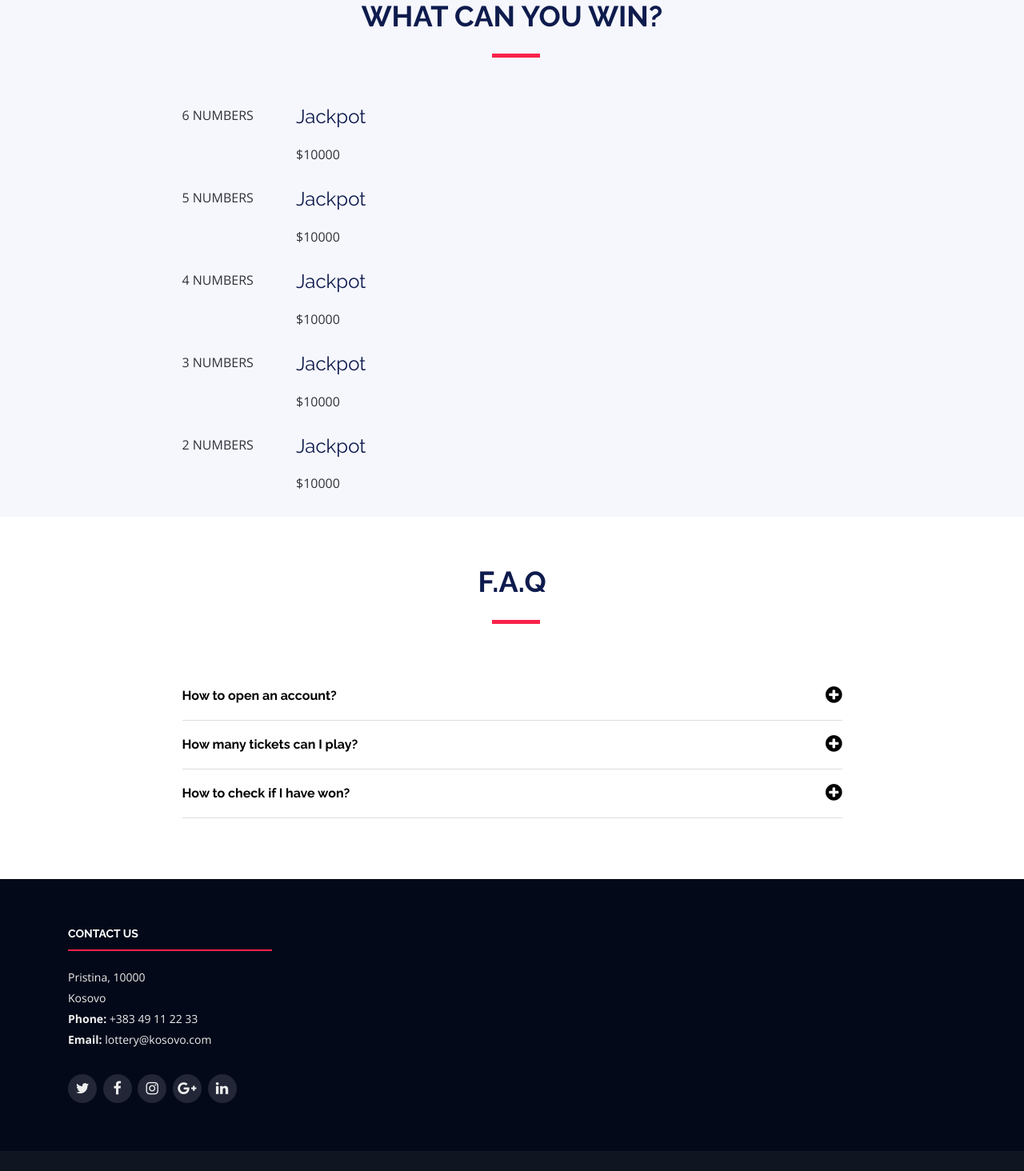
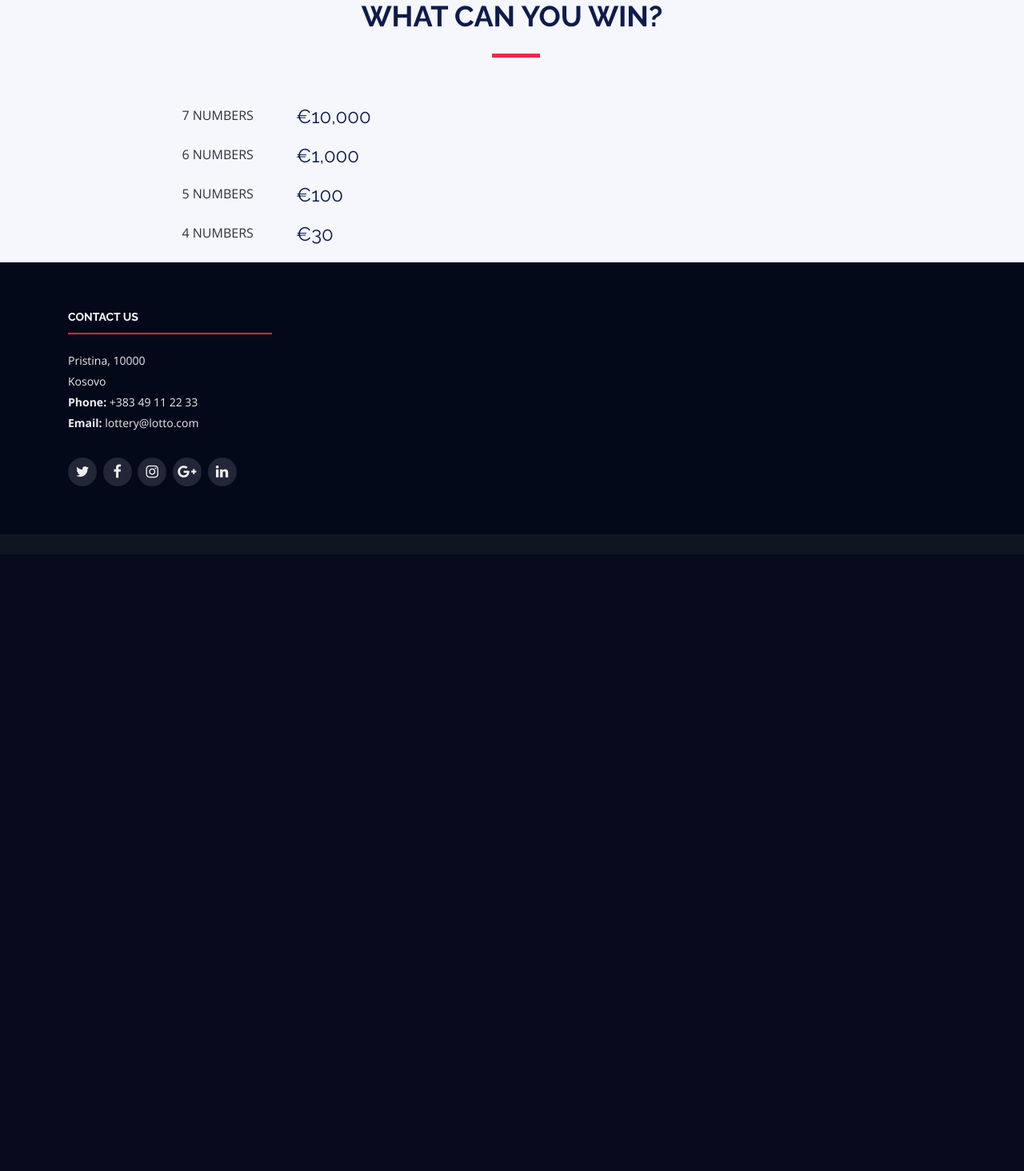
Before and after one commit to MjekuGresa/LotteryDjango, a Django app: page / in a window 1280 px wide. Shown: the part 1037-2501 px from the top of the page at 80% size. After the commit the page ends 1645 px from the top, so only its background shows below. Run offline with Django 3.2, Linux system fonts and the light colour scheme; parts of the project's set-up code (start-up, migrations or seed data) failed here and were passed over; some libraries are stand-ins or nearby versions.

Commit message:
Overall changes

```diff
--- a/apps/ticket/views.py
+++ b/apps/ticket/views.py
@@ -16,7 +16,7 @@ def drawDay():
     draw_day = False
     now = datetime.datetime.now()
     day, hour = now.weekday(), now.hour
-    if day == 6 and hour in range(10,15):
+    if day == 6 and hour in range(18,25):
         draw_day = True
     return draw_day
 
--- a/apps/user/templates/user/index.html
+++ b/apps/user/templates/user/index.html
@@ -42,8 +42,7 @@
 
   <section id="intro">
     <div class="intro-container wow fadeIn">
-      <h1 class="mb-4 pb-0">PLAY LOTTO NOW<br><span>GAME ENDS IN</h1>
-      <p class="mb-4 pb-0">0 Days : 10 Hours : 46 Mins</p>
+      <h1 class="mb-4 pb-0">PLAY LOTTO NOW<br><span>GAME ENDS SOON</h1>
       <a href="{% url 'user:register_page' %}" class="about-btn scrollto">Register</a>
     </div>
   </section>
@@ -54,7 +53,7 @@
           <div class="col-lg-6">
             <h2>All you need to know</h2>
             <p>
-              Saturday nights changed forever when Lotto was introduced back in 1994.
+              Sunday nights changed forever when Lotto was introduced back in 1994.
               Since then, it’s become the nation’s favourite game – played by millions. But how to play?</p>
           </div>
       </div>
@@ -68,84 +67,32 @@
         <div class="tab-content row justify-content-center">
           <div role="tabpanel" class="col-lg-9 tab-pane fade show active">
             <div class="row schedule-item">
+              <div class="col-md-2"><time>7 NUMBERS</time></div>
+              <div class="col-md-10">
+                <h4>&euro;10,000 </h4>
+              </div>
+            </div>
+
+            <div class="row schedule-item">
               <div class="col-md-2"><time>6 NUMBERS</time></div>
               <div class="col-md-10">
-                <h4>Jackpot</h4>
-                <p>$10000</p>
+                <h4>&euro;1,000 </h4>
               </div>
             </div>
 
             <div class="row schedule-item">
               <div class="col-md-2"><time>5 NUMBERS</time></div>
               <div class="col-md-10">
-                <h4>Jackpot</h4>
-                <p>$10000</p>
+                <h4>&euro;100</h4>
               </div>
             </div>
 
             <div class="row schedule-item">
               <div class="col-md-2"><time>4 NUMBERS</time></div>
               <div class="col-md-10">
-                <h4>Jackpot</h4>
-                <p>$10000</p>
+                <h4>&euro;30</h4>
               </div>
             </div>
-
-            <div class="row schedule-item">
-              <div class="col-md-2"><time>3 NUMBERS</time></div>
-              <div class="col-md-10">
-                <h4>Jackpot</h4>
-                <p>$10000</p>
-              </div>
-            </div>
-
-            <div class="row schedule-item">
-              <div class="col-md-2"><time>2 NUMBERS</time></div>
-              <div class="col-md-10">
-                <h4>Jackpot</h4>
-                <p>$10000</p>
-              </div>
-            </div>
-          </div>
-        </div>
-      </div>
-    </section>
-
-    <section id="faq" class="wow fadeInUp">
-      <div class="container">
-        <div class="section-header">
-          <h2>F.A.Q </h2>
-        </div>
-        <div class="row justify-content-center">
-          <div class="col-lg-9">
-              <ul id="faq-list">
-                <li>
-                  <a data-toggle="collapse" class="collapsed" href="#faq1">How to open an account?<i class="fa fa-minus-circle"></i></a>
-                  <div id="faq1" class="collapse" data-parent="#faq-list">
-                    <p>
-                      XX
-                    </p>
-                  </div>
-                </li>
-
-                <li>
-                  <a data-toggle="collapse" href="#faq2" class="collapsed">How many tickets can I play? <i class="fa fa-minus-circle"></i></a>
-                  <div id="faq2" class="collapse" data-parent="#faq-list">
-                    <p>
-                      XX
-                    </p>
-                  </div>
-                </li>
-
-                <li>
-                  <a data-toggle="collapse" href="#faq3" class="collapsed">How to check if I have won? <i class="fa fa-minus-circle"></i></a>
-                  <div id="faq3" class="collapse" data-parent="#faq-list">
-                    <p>
-                      XX
-                    </p>
-                  </div>
-                </li>
-              </ul>
           </div>
         </div>
       </div>
@@ -162,7 +109,7 @@
               Pristina, 10000<br>
               Kosovo <br>
               <strong>Phone:</strong> +383 49 11 22 33<br>
-              <strong>Email:</strong> lottery@kosovo.com<br>
+              <strong>Email:</strong> lottery@lotto.com<br>
             </p>
             <div class="social-links">
               <a href="#" class="twitter"><i class="fa fa-twitter"></i></a>
```
Also changed, not shown: db.sqlite3.
